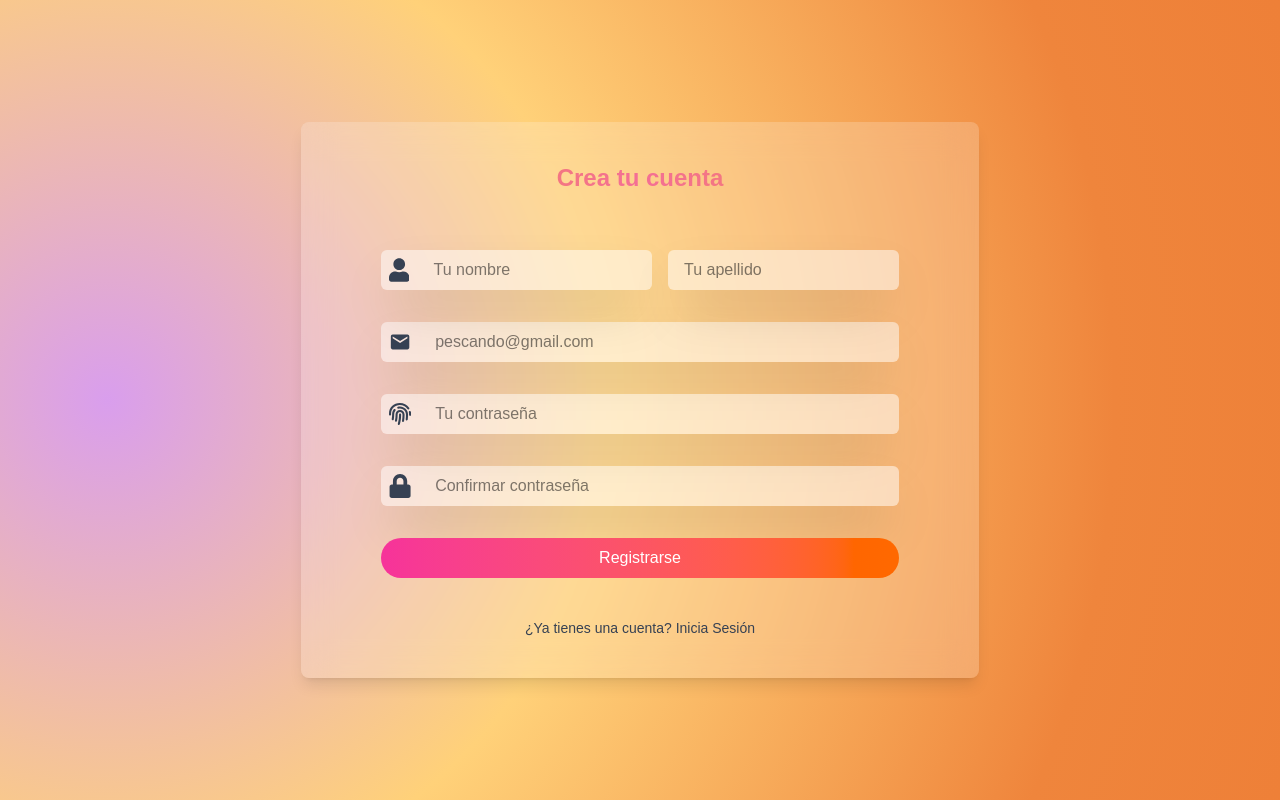
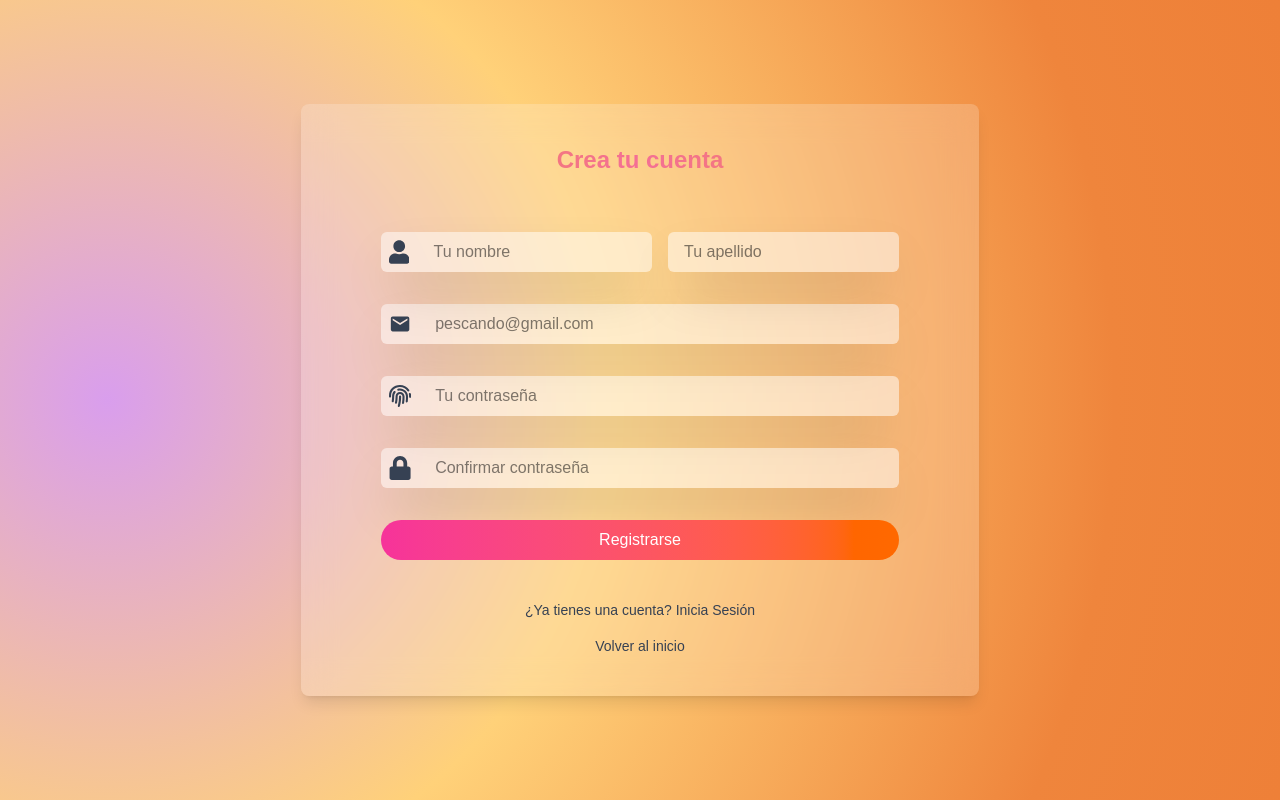
Before and after one commit to LautaroZ01/pescando-client, a React (Vite) app: page /auth/register in a window 1280 px wide. Built offline with nearby package versions, Linux system fonts and the light colour scheme; no server answers; a web font is replaced by a local one.

Commit message:
add: btn to back in login and registration views

```diff
--- a/src/views/auth/LoginView.jsx
+++ b/src/views/auth/LoginView.jsx
@@ -84,6 +84,7 @@ export default function LoginView() {
           <p className="font-bold text-sm text-secundary-400 group-hover:text-secundary-500 transition-colors duration-pro">Google</p>
         </Link>
         <Link to={'/auth/register'} className="btn-link">¿No tienes una cuenta? Crea una</Link>
+        <Link to={'/'} className="btn-link">Volver al inicio</Link>
       </div>
 
     </section>
--- a/src/views/auth/RegisterView.jsx
+++ b/src/views/auth/RegisterView.jsx
@@ -110,8 +110,9 @@ export default function RegisterView() {
                 <button type="submit">Registrarse</button>
             </form>
 
-            <div>
+            <div className='space-y-4'>
                 <Link to={'/auth/login'} className="btn-link">¿Ya tienes una cuenta? Inicia Sesión</Link>
+                <Link to={'/'} className="btn-link">Volver al inicio</Link>
             </div>
         </section>
     )
```
